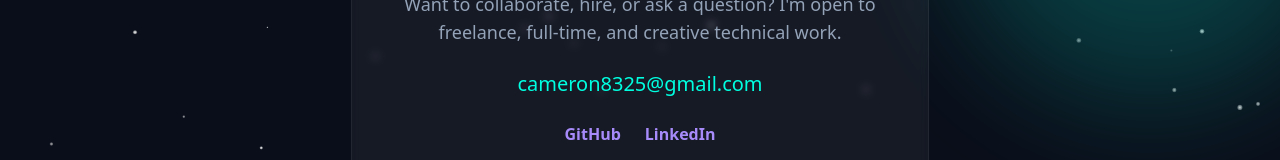
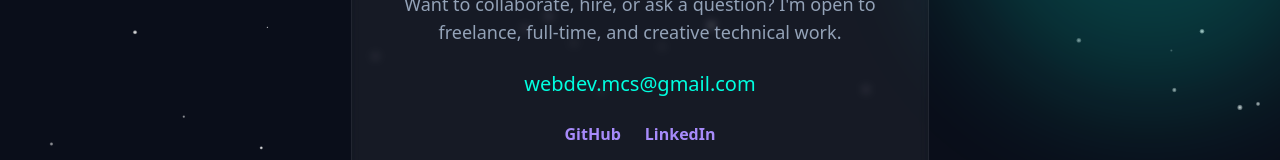
Before and after one commit to Cameron8325/port2, a React (Vite) app: page /contact in a window 1280 px wide. Shown: the part 306-466 px from the top of the page. Built offline with nearby package versions, Linux system fonts and the light colour scheme.

Commit message:
Changed Email

```diff
--- a/src/pages/Contact.jsx
+++ b/src/pages/Contact.jsx
@@ -49,7 +49,7 @@ export default function Contact() {
               href="mailto:cameron8325@gmail.com"
               className="text-[#00ffe0] hover:underline"
             >
-              cameron8325@gmail.com
+              webdev.mcs@gmail.com
             </a>
           </p>
 
```
